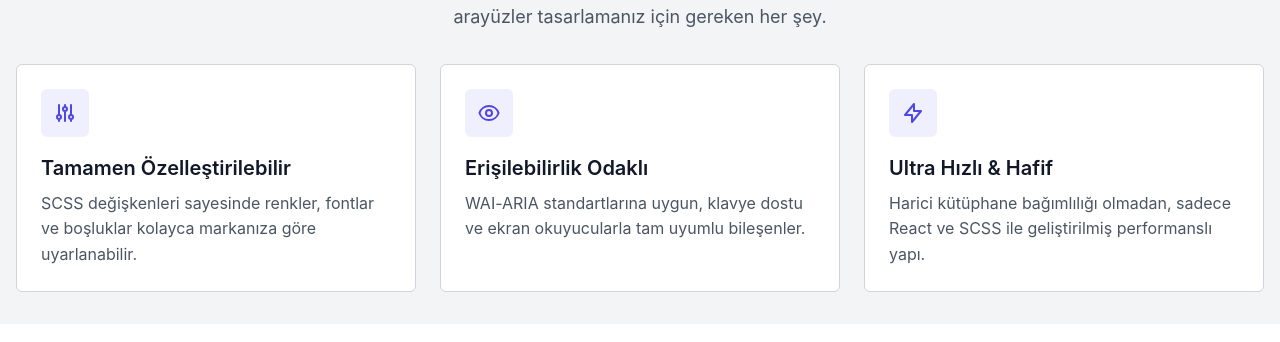
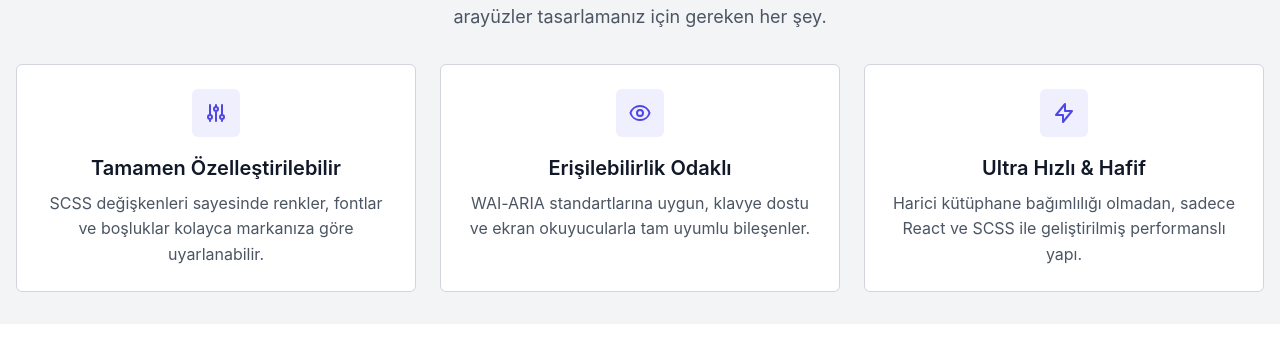
Before and after one commit to Omer26-26/enoca, a React (Vite) app: page / in a window 1280 px wide. Shown: the part 768-1110 px from the top of the page. Built offline with nearby package versions, Linux system fonts and the light colour scheme.

Commit message:
style: fix centering layout issues in Contact and Features

```diff
--- a/src/components/sections/Contact/Contact.module.scss
+++ b/src/components/sections/Contact/Contact.module.scss
@@ -9,6 +9,8 @@
 .container {
     @include container;
     max-width: 600px;
+    width: 100%;
+    margin: 0 auto;
 }
 
 .header {
--- a/src/components/sections/Features/Features.module.scss
+++ b/src/components/sections/Features/Features.module.scss
@@ -8,6 +8,8 @@
 
 .container {
     @include container;
+    width: 100%;
+    margin: 0 auto;
 }
 
 .header {
@@ -49,6 +51,8 @@
     align-items: center;
     justify-content: center;
     margin-bottom: var(--spacing-md);
+    margin-left: auto;
+    margin-right: auto;
 
     svg {
         width: 24px;
@@ -63,6 +67,10 @@
     margin-bottom: var(--spacing-sm);
 }
 
+.card {
+    text-align: center;
+}
+
 .card-text {
     color: var(--text-muted);
     line-height: 1.6;
```
